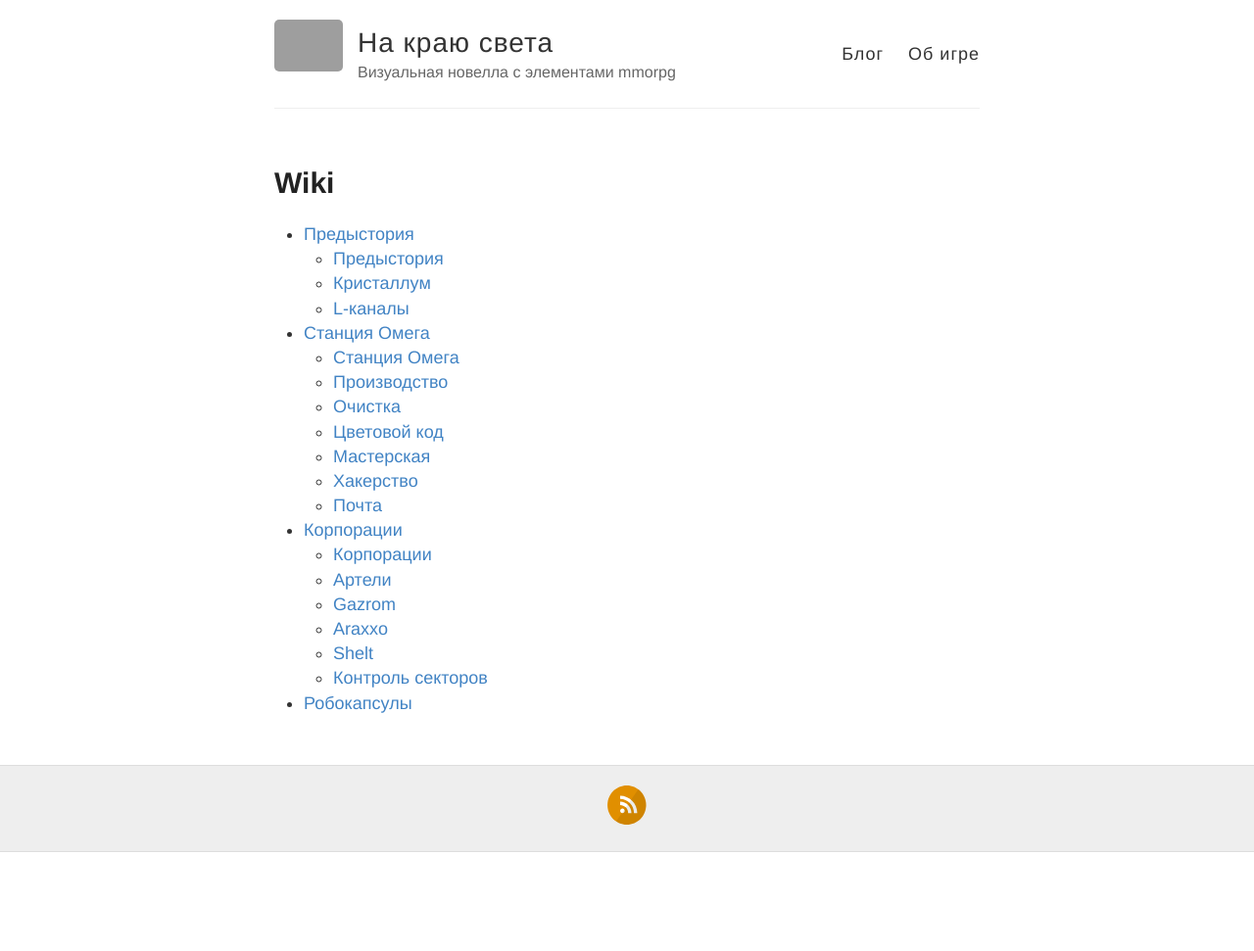
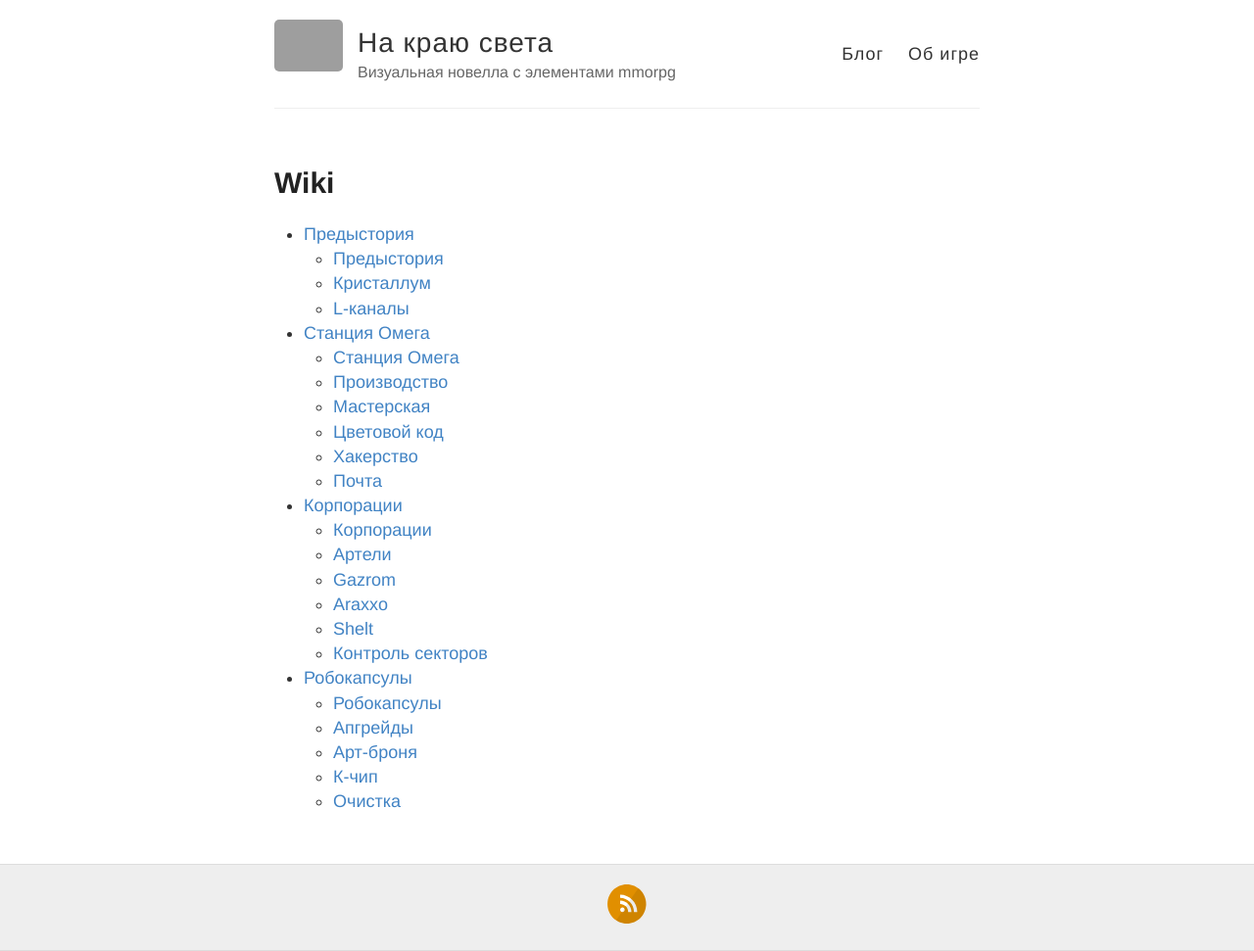
Before and after one commit to IPv6/kristallum, a Jekyll site: the page built from _content_ru/_pages/wiki-index.md, in a window 1280 px wide. Shown: the whole page at 98% size. Built offline with Jekyll 4.4.1, drawn with Linux system fonts in a browser that asks for light colours; before the commit the page ends 900 px from its top, so only the background shows below that; grey boxes are pictures that could not be loaded.

Commit message:
index v3

```diff
--- a/_content_ru/_pages/wiki-index.md
+++ b/_content_ru/_pages/wiki-index.md
@@ -24,3 +23,8 @@
 	* [Shelt]({% post_url 2016-1-01-ru-wiki-business-corp3 %})
 	* [Контроль секторов]({% post_url 2016-1-01-ru-wiki-business-sector-control %})
 * [Робокапсулы]({% post_url 2016-1-15-ru-wiki-robocapsule-about %})
+	* [Робокапсулы]({% post_url 2016-1-15-ru-wiki-robocapsule-about %})
+	* [Апгрейды]({% post_url 2016-1-15-ru-wiki-robocapsule-upgrades %})
+	* [Арт-броня]({% post_url 2016-1-15-ru-wiki-robocapsule-bronik %})
+	* [К-чип]({% post_url 2016-1-15-ru-wiki-robocapsule-kchip %})
+	* [Очистка]({% post_url 2016-1-15-ru-wiki-robocapsule-cleaning %})
```
Also changed, not shown: other parts of _content_ru/_pages/wiki-index.md (+1 -2 lines), _posts/2016-1-15-ru-wiki-robocapsule-cleaning.md (renamed from _posts/2016-1-08-ru-wiki-station-cleaning.md).
